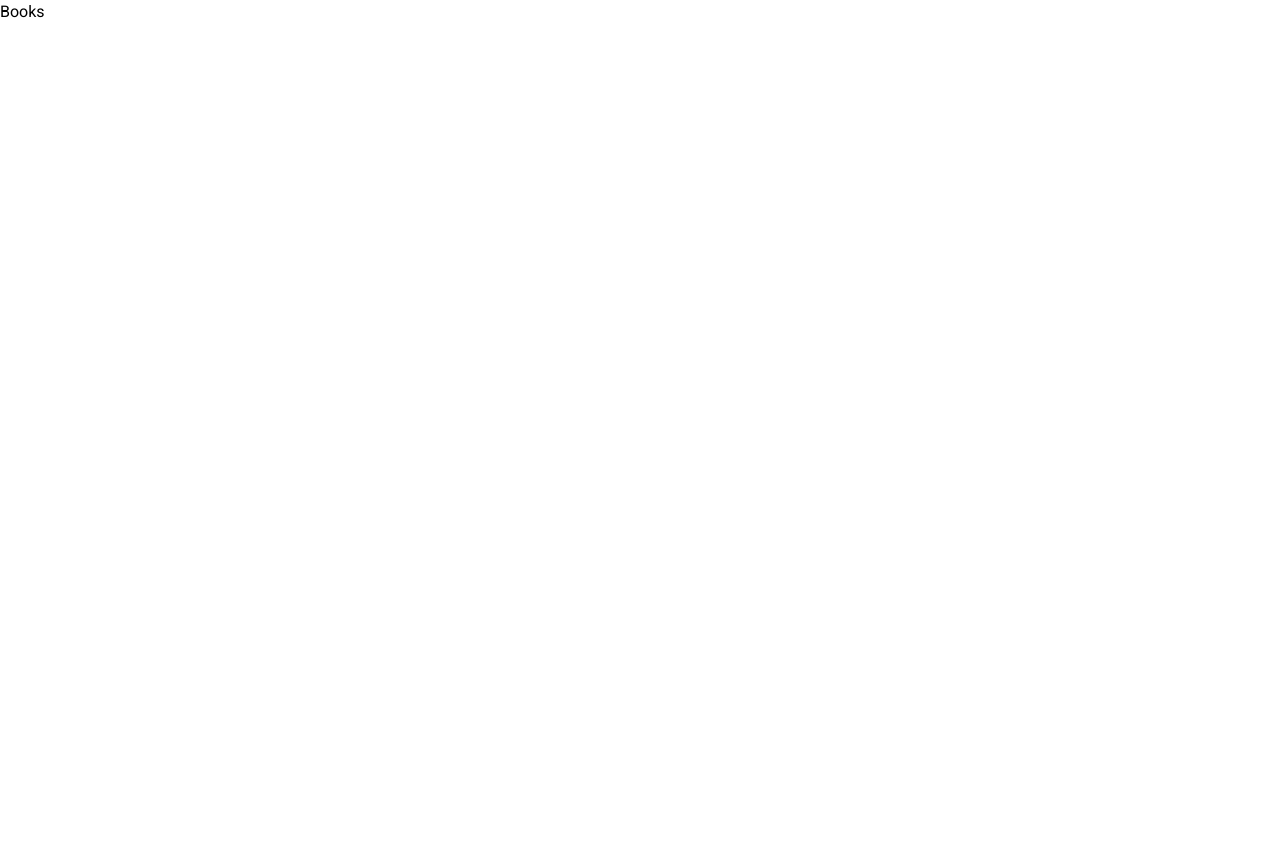
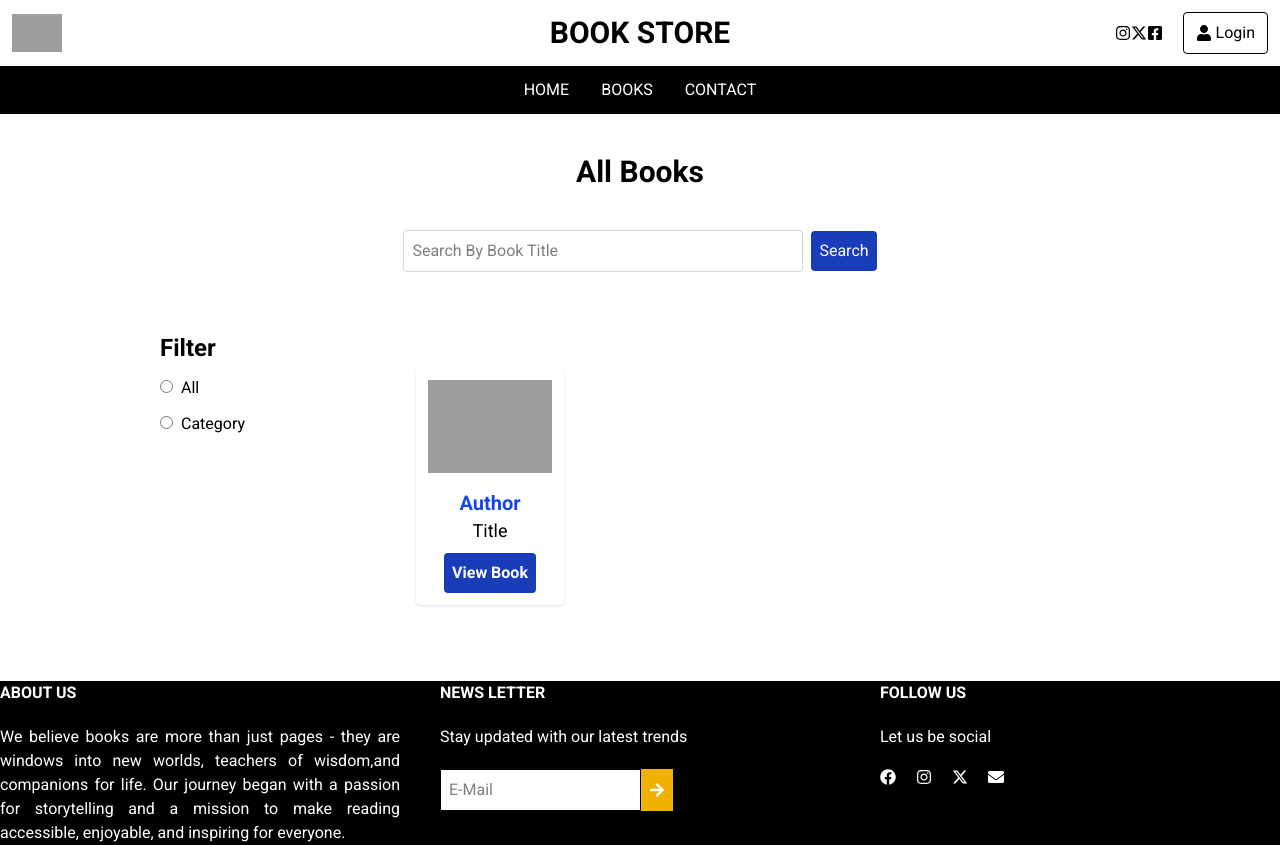
Before and after one commit to Fathimavahab123/Mern-Project-Bookstore-2026, a React (Vite) app: page /books in a window 1280 px wide. Before the commit the page ends 800 px from the top, so only its background shows below. Built offline with nearby package versions, Linux system fonts and the light colour scheme; grey boxes are pictures that could not be loaded; a web font is replaced by a local one.

Commit message:
Designing - Books & View

```diff
--- a/src/User/Pages/Books.jsx
+++ b/src/User/Pages/Books.jsx
@@ -1,10 +1,59 @@
-import React from 'react'
+import React, { useState } from 'react'
+import Header from '../Components/Header'
+import Footer from '../../Components/Footer'
+import { FaBars } from 'react-icons/fa'
+import { Link } from 'react-router-dom'
 
 function Books() {
+  const[toggle,setToggle]=useState(false)
   return (
-    <div>
-      Books
-    </div>
+    <>
+    <Header/>
+      <div className='flex flex-col justify-center items-center my-5'>
+        <h1 className='font-bold text-3xl my-5'>All Books</h1>
+        <div className='my-5'>
+           <input type="text" className='border border-gray-300 w-100 p-2 rounded' placeholder='Search By Book Title' />
+           <button className='bg-blue-800 text-white p-2 ms-2 rounded'>Search</button>
+        </div>
+        </div>
+        {/*Grid:Filter and books card*/}
+        <div className='md:grid grid-cols-4 p-5 md:px-40 mb-10'>
+           {/*Filter*/}
+           <div className='col-span-1'>
+            <div className='flex justify-between'>
+             <h1 className='font-bold text-2xl'>Filter</h1>
+             <button onClick={()=>setToggle(!toggle)} className='text-2xl md:hidden'><FaBars/></button>
+            </div>
+            {/*Filter category*/}
+            <div className={toggle? 'block':'hidden md:block'}>
+             <div className='mt-3'>
+                <input name='filtering' type="radio" id='no-filter' />
+                <label className='ms-2' htmlFor="no-filter">All</label>
+             </div>
+             {/*Duplicate filter category*/}
+              <div className='mt-3'>
+                <input name='filtering' type="radio" id='filter' />
+                <label className='ms-2' htmlFor="filter">Category</label>
+             </div>
+            </div>
+           </div>
+           {/*Book card*/}
+           <div className='col-span-3'>
+            <div className='md:grid grid-cols-4 mt-5'>
+              {/*Duplicate according to the book*/}
+              <div className='shadow rounded p-3 m-4'>
+               <img width={'100%'} height={'300px'} src="https://assets.kmart.com.au/transform/55a21345-d911-4984-b269-025c51e670f4/42119258-1?io=transform:extend,width:1100,height:1375&quality=90" alt="bookcard" />
+               <div className='flex flex-col justify-center items-center mt-4'>
+                <h2 className='text-blue-700 font-bold text-xl'>Author</h2>
+                <h3 className='text-lg'>Title</h3>
+               <Link to={'/books/:id'} className='bg-blue-800 text-white p-2 rounded mt-2 font-bold'>View Book</Link>
+               </div>
+              </div>
+            </div>
+           </div>
+        </div>
+      <Footer/>
+    </>
   )
 }
 
--- a/src/User/Pages/View.jsx
+++ b/src/User/Pages/View.jsx
@@ -1,10 +1,64 @@
 import React from 'react'
+import Header from '../Components/Header'
+import Footer from '../../Components/Footer'
+import { FaBackward, FaEye } from 'react-icons/fa'
+import { Link } from 'react-router-dom'
 
 function View() {
   return (
-    <div>
-      view
-    </div>
+    <>
+    <Header/>
+      <div className='md:m-10 m-5'>
+       <div className='border shadow border-gray-200 p-5'>
+        {/*Grid*/}
+        <div className='md:grid grid-cols-4 gap-x-10'>
+        {/*image*/}
+        <div className='col-span-1'>
+          <img src="https://assets.kmart.com.au/transform/55a21345-d911-4984-b269-025c51e670f4/42119258-1?io=transform:extend,width:1100,height:1375&quality=90" alt="view book" />
+        </div>
+        <div className='col-span-3'>
+        <div className='flex justify-between'>
+          <h3 className='font-bold text-2xl'>Title</h3>
+          <button className='text-gray-400'><FaEye/></button>
+        </div>
+        <h2 className='font-bold text-blue-700 mt-2'>Author</h2>
+        <div className='md:grid grid-cols-3 gap-10 my-10'>
+         <p className='font-bold'>Publisher :</p>
+         <p className='font-bold'>Language :</p>
+         <p className='font-bold'>No. of pages :</p>
+         <p className='font-bold'>Category :</p>
+         <p className='font-bold'>ISBN :</p>
+         <p className='font-bold'>Original Price :</p>
+         <p className='font-bold'>Seller :</p>
+        </div>
+        <div className='my-4 md:my-10'>
+          <h4 className='font-bold text-2xl'>Abstract :</h4>
+        </div>
+        <div className='flex justify-end'>
+          <Link to={'/books'} className='bg-blue-900 text-white p-2 font-bold flex items-center rounded'><FaBackward className='me-2'/>Back</Link>
+          <button className='bg-green-900 p-2 text-white font-bold ms-3 rounded'>Buy $ 89</button>
+        </div>
+        </div>
+        </div>
+       </div>
+       {/*Modal*/}
+       <div className='relative z-10 overflow-y-auto'>
+        <div className='bg-gray-500/75 fixed inset-0'>
+         <div className='flex justify-center items-center min-h-screen'>
+          <div className='bg-white rounded w-100'>
+            {/*Modal title*/}
+            <div className='bg-black text-white p-3'>
+              <h2>Book Images</h2>
+            </div>
+            {/*Modal body*/}
+
+          </div>
+         </div>
+        </div>
+       </div>
+      </div>
+      <Footer/>
+    </>
   )
 }
 
```
